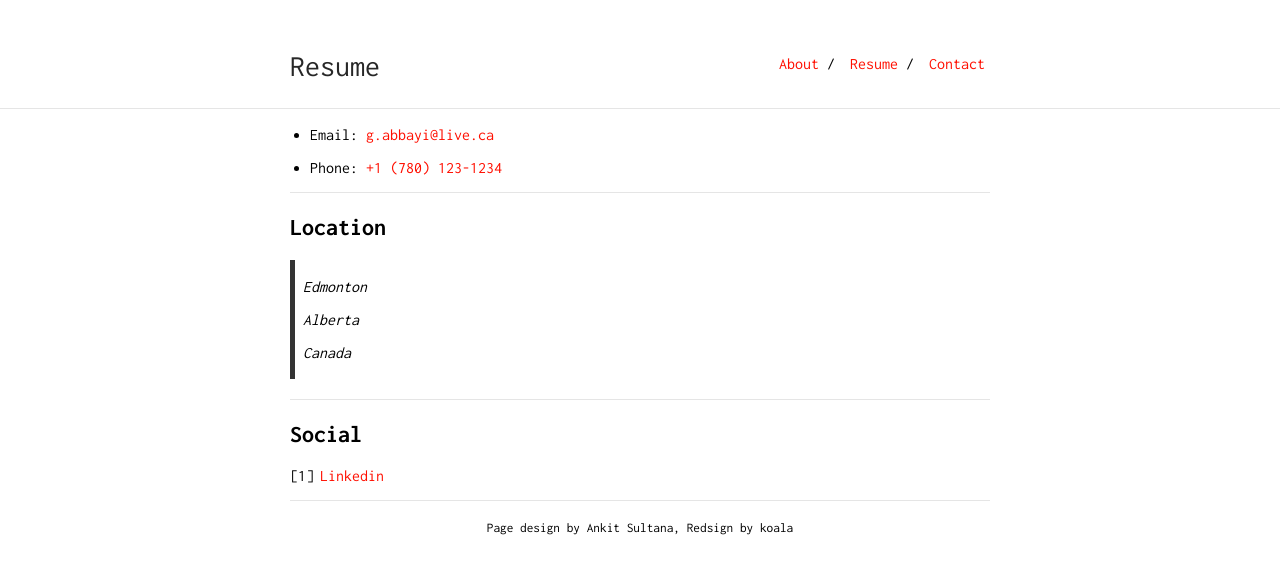
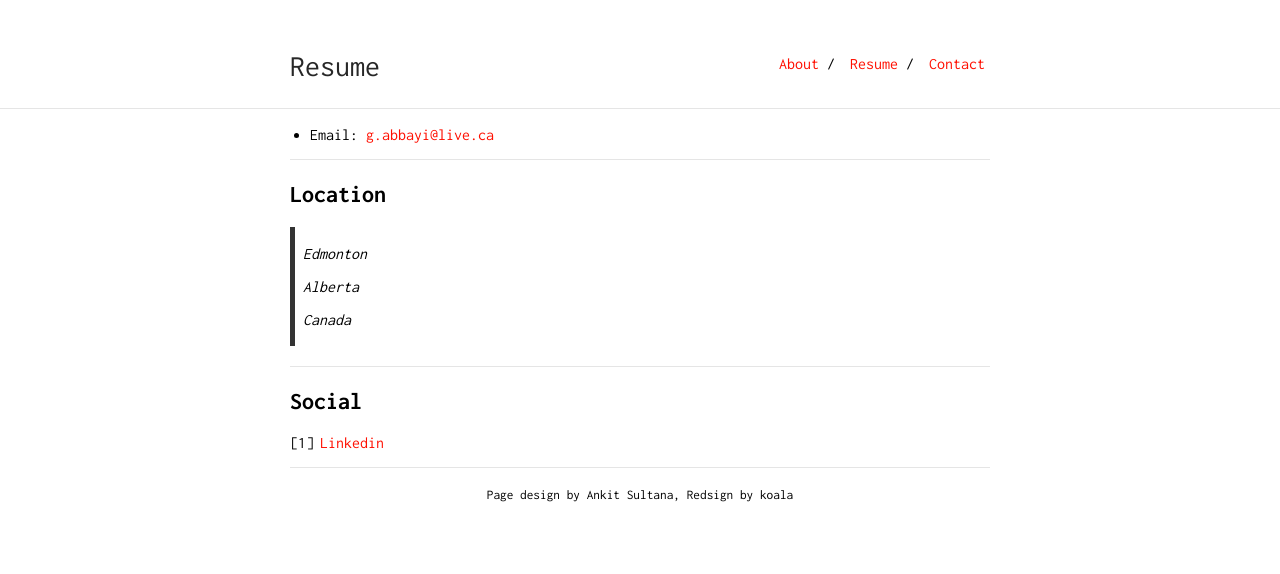
Before and after one commit to gabbayi/gabbayi.github.io, a Jekyll site: the page built from contact.md, in a window 1280 px wide. Shown: the top 574 px of the page. Built offline with Jekyll 4.4.1, drawn with Linux system fonts in a browser that asks for light colours; part of the change alters nothing that is shown.

Commit message:
Update contact.md

```diff
--- a/contact.md
+++ b/contact.md
@@ -4,8 +4,6 @@ is_contact: true
 ---
 
 * Email: [g.abbayi@live.ca](mailto:g.abbayi@live.ca)
-
-* Phone: [+1 (780) 123-1234](#)
 
 ---
 
@@ -21,4 +19,4 @@ is_contact: true
 
 ## Social
 
-1. [Linkedin](www.linkedin.com/in/gokhul-abbayi-330797125)
+1. [Linkedin](www.linkedin.com/in/abbayi)
```
